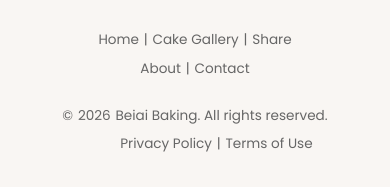
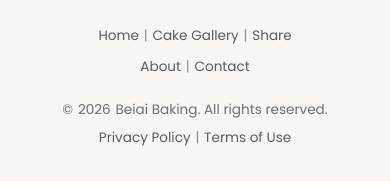
Before and after one commit to lgchgh/beiaibaking, a website: page index.html in a window 390 px wide. Shown: the part 1861-2048 px from the top of the page. Drawn offline with nearby package versions, Linux system fonts and the light colour scheme; no server answers.

Commit message:
style(footer): mobile stack/center; muted readable footer colors
Made-with: Cursor

```diff
--- a/assets/css/style.css
+++ b/assets/css/style.css
@@ -32,6 +32,10 @@
   --bg: var(--background);
   --text: var(--text-dark);
   --muted: var(--text-light);
+  /* 页脚专用：略淡于正文，易读且不抢主内容 */
+  --footer-text: #6a6f76;
+  --footer-link: #585d64;
+  --footer-sep-color: #8b9098;
   --accent: var(--primary-color);
   --border: var(--border-color);
   --max-width: var(--container-width);
@@ -626,7 +630,15 @@ a.logo:focus-visible {
     padding: 24px 0 32px;
     margin-top: 24px;
     font-size: 0.85rem;
-    color: var(--muted);
+    color: var(--footer-text);
+  }
+
+  .site-footer a {
+    color: var(--footer-link);
+  }
+
+  .site-footer a:hover {
+    color: var(--primary-color);
   }
 
   .footer-inner {
@@ -729,12 +741,6 @@ a.logo:focus-visible {
     display: block;
   }
 
-  /* 小屏时取消“往中间靠”，改为居中 */
-  @media (max-width: 768px) {
-    .footer-left { justify-self: center; }
-    .footer-right { justify-self: center; }
-  }
-
   .footer-line {
     margin: 0;
     display: flex;
@@ -747,17 +753,9 @@ a.logo:focus-visible {
     justify-content: flex-start;
   }
 
-  .footer-sep {
-    color: var(--muted);
+  .site-footer .footer-sep {
+    color: var(--footer-sep-color);
     user-select: none;
-  }
-
-  .footer-line a {
-    color: var(--muted);
-  }
-
-  .footer-line a:hover {
-    color: var(--primary-color);
   }
 
   .footer-right .footer-line-indent {
@@ -789,30 +787,43 @@ a.logo:focus-visible {
     .footer-inner {
       grid-template-columns: 1fr;
       text-align: center;
+      justify-items: center;
+      align-items: center;
+      gap: 1.25rem;
     }
 
     .footer-left {
       order: 1;
+      width: 100%;
+      max-width: 100%;
+      justify-self: stretch;
       justify-content: center;
     }
 
     .footer-center {
       order: 0;
+      width: 100%;
+      justify-self: center;
     }
 
     .footer-nav-rows {
       display: flex;
       flex-direction: column;
       align-items: center;
-      gap: 6px;
+      justify-content: center;
+      width: 100%;
+      gap: 0.5rem;
     }
 
     .footer-nav-top-cluster {
       display: flex;
-      flex-wrap: nowrap;
+      flex-wrap: wrap;
       justify-content: center;
       align-items: center;
+      align-content: center;
       gap: 0.35em;
+      row-gap: 0.25rem;
+      max-width: 100%;
     }
 
     .footer-dpref--spacer {
@@ -821,15 +832,30 @@ a.logo:focus-visible {
 
     .footer-dmain--bottom {
       justify-content: center;
+      transform: none;
+    }
+
+    .footer-nav-rows .footer-dpref,
+    .footer-nav-rows .footer-dmain {
+      justify-content: center;
     }
 
     .footer-right {
       order: 2;
+      width: 100%;
+      max-width: 100%;
+      justify-self: stretch;
       text-align: center;
     }
 
     .footer-right .footer-line {
       justify-content: center;
+      text-align: center;
+    }
+
+    .footer-right .footer-line-indent {
+      margin-left: 0;
+      margin-right: 0;
     }
   }
 
```
